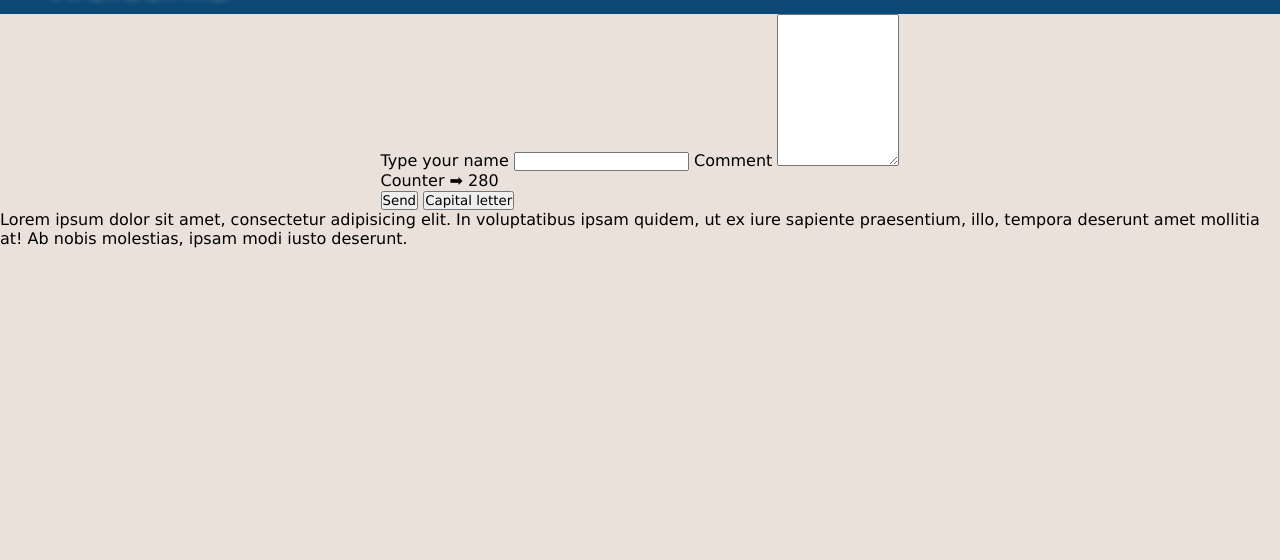
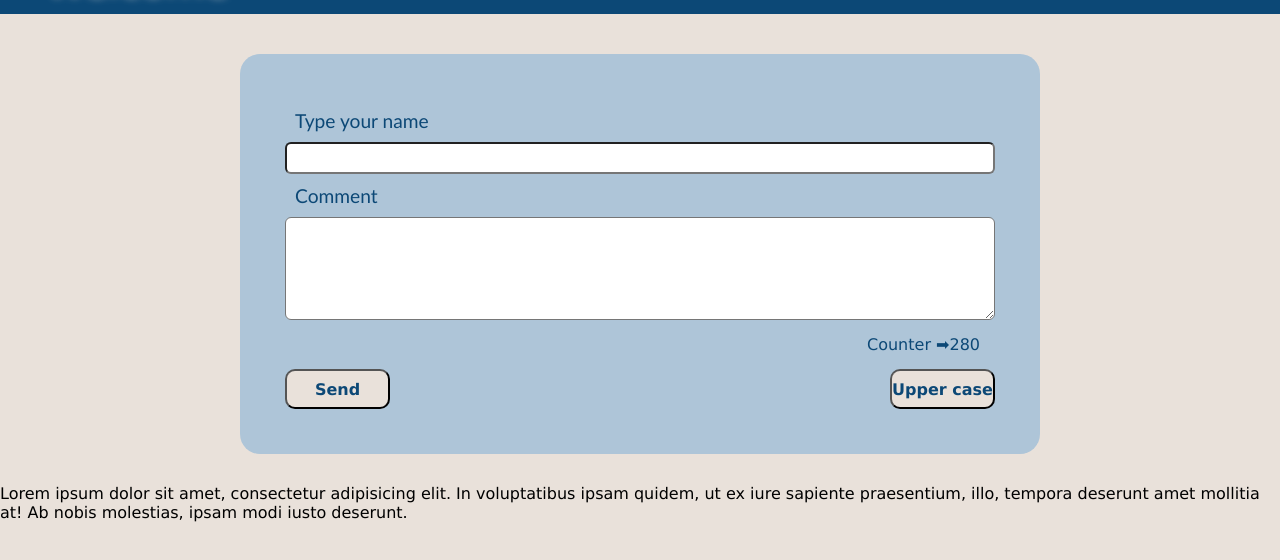
Before and after one commit to cristofertOcampo/TweetGenerator, a plain HTML site: page index.html in a window 1280 px wide. Shown: the part 66-626 px from the top of the page. Drawn offline with Linux system fonts and the light colour scheme.

Commit message:
Form style

```diff
--- a/index.html
+++ b/index.html
@@ -21,15 +21,17 @@
     <main class="main">
       <form action="" method="" class="form">
         <label class="labels" for="txtName">Type your name</label>
-        <input type="text" name="txtName" id="txtName" />
+        <input class="input inputs" type="text" name="txtName" id="txtName" />
 
         <label class="labels" for="txtComment">Comment</label>
-        <textarea class="textarea" name="txtComment" id="" cols="15" rows="10"></textarea>
+        <textarea class="textarea inputs" name="txtComment" id="" cols="15" rows="10"></textarea>
 
         <p class="counter">Counter ➡ <span>280</span></p>
 
-        <button class="btn-send">Send</button>
-        <button class="converter">Capital letter</button>
+        <div class="buttons">
+          <button class="btn-send button">Send</button>
+          <button class="converter button">Upper case</button>
+        </div>
       </form>
 
       <div>
--- a/style.css
+++ b/style.css
@@ -52,3 +52,53 @@ div .circle{
   width: 100%;
   height: 91.7vh;
 }
+
+.form{
+  display: flex;
+  flex-direction: column;
+  width: 800px;
+  height: 400px;
+  background-color: #aec5d8;
+  margin-top: 40px;
+  margin-bottom: 30px;
+  padding: 45px;
+  color: #0c4876;
+  border-radius: 20px;
+}
+
+.labels{
+  font-size: 1.2rem;
+  font-weight: 450;
+  font-family: 'Trebuchet MS', 'Lucida Sans Unicode', 'Lucida Grande', 'Lucida Sans', Arial, sans-serif;
+  margin: 10px;
+}
+
+.input{
+  height: 45px;
+}
+
+.inputs{
+  border-radius: 6px;
+}
+
+.counter{
+  margin: 15px 15px;
+  display: flex;
+  justify-content: end;
+}
+
+.buttons{
+  display: flex;
+  align-items: center;
+  justify-content: space-between;
+}
+
+.button{
+  width: 105px;
+  height: 40px;border-radius: 10px;
+  background-color: #e9e1da;
+  color: #0c4876;
+  font-size: 1rem;
+  font-family: Verdana, Geneva, Tahoma, sans-serif;
+  font-weight: 600;
+}
```
